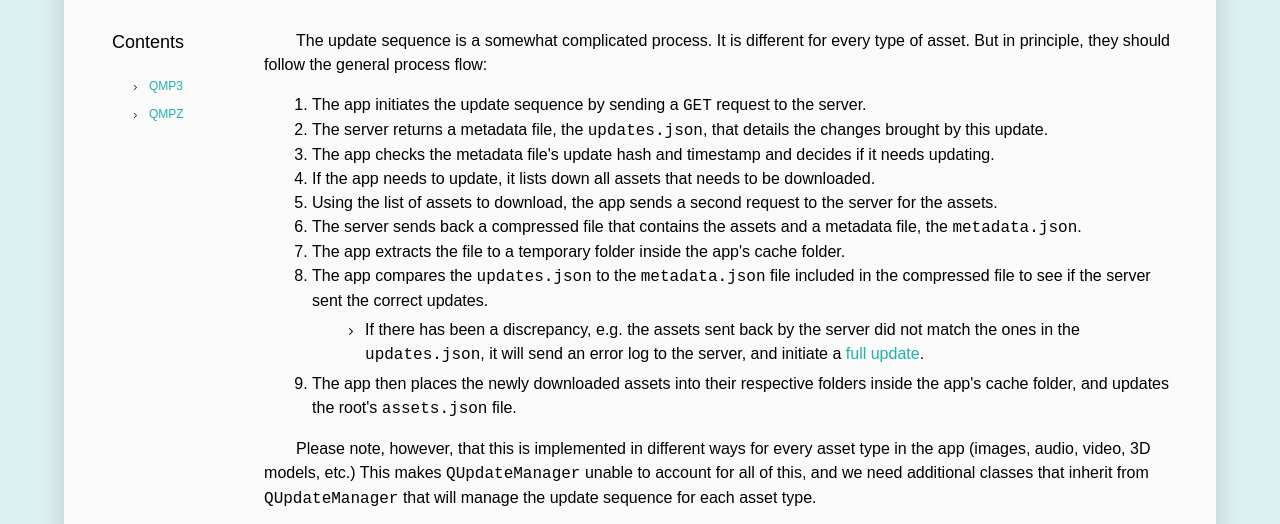
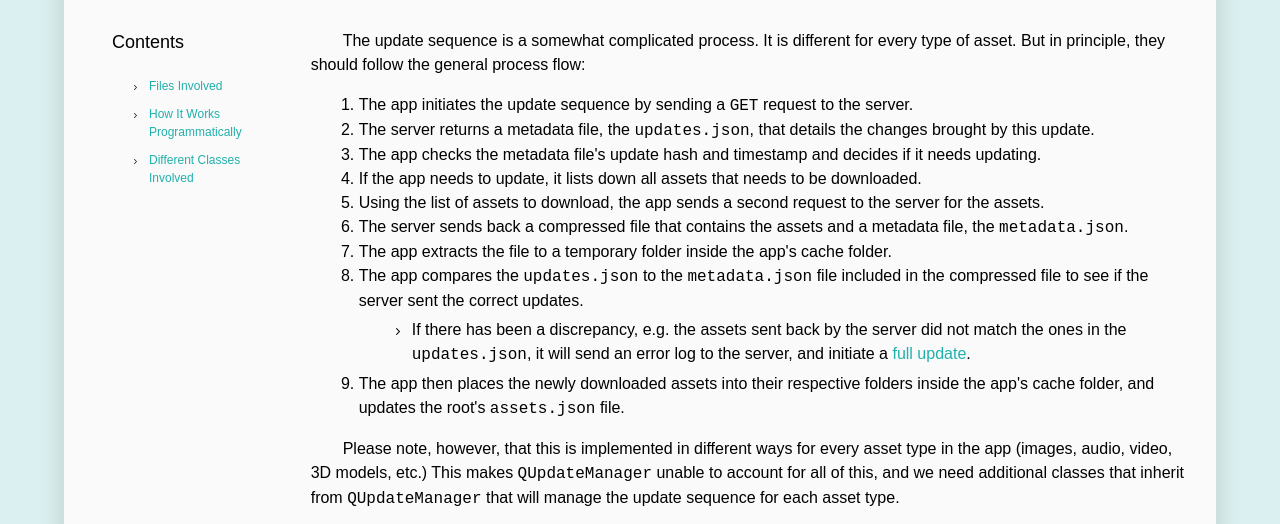
Before and after one commit to Quantarks/quantarks.github.io, a plain HTML site: page csharp/guides/update-sequence.html in a window 1280 px wide. Shown: the part 235-759 px from the top of the page. Drawn offline with Linux system fonts and the light colour scheme.

Commit message:
Updated anchors

```diff
--- a/csharp/guides/update-sequence.html
+++ b/csharp/guides/update-sequence.html
@@ -31,8 +31,9 @@
             <aside>
                 <h2>Contents</h2>
                 <ul>
-                    <li><a href="#qmp3">QMP3</a></li>
-                    <li><a href="#qmpz">QMPZ</a></li>
+                    <li><a href="#files-involved">Files Involved</a></li>
+                    <li><a href="#how-it-works-programmatically">How It Works Programmatically</a></li>
+                    <li><a href="#different-classes-involved">Different Classes Involved</a></li>
                 </ul>
             </aside>
             <article class="article-proper">
@@ -67,7 +68,7 @@
                         the update sequence for each asset type.</p>
                 </section>
                 <section>
-                    <h2>The Files Involved</h2>
+                    <h2 id="files-involved">The Files Involved</h2>
                     <p>In the mentioned update sequence above, we noticed that we handled three different files: <code>updates.json</code>,
                         <code>metadata.json</code>, and <code>assets.json</code>. It should be noted that these three JSON
                         files follow the same schema, only that they have different names to make it easier to write about
@@ -80,7 +81,7 @@
                     <p>The <code>assets.json</code> is the JSON file that records all assets that the app currently uses. It acts as an inventory file of all content within the app. When an update gets applied, this file gets updated as well.</p>
                 </section>
                 <section>
-                    <h2>How It Works Programmatically</h2>
+                    <h2 id="how-it-works-programmatically">How It Works Programmatically</h2>
                     <p>All update sequences are managed by classes that inherit from the <a href="../qupdatemanager.html">QUpdateManager</a> class. It is an abstract class that details the requirements that an update manager class should have. Generally, an asset update manager are required to have the following properties and methods:</p>
                     <ul>
                         <li>The <code>UpdateURI</code> property, which is a <code>URI</code> that indicates where the update manager should send requests for updates.</li>
@@ -99,7 +100,7 @@
                     </ol>
                 </section>
                 <section>
-                    <h2>Different Classes Involved</h2>
+                    <h2 id="different-classes-involved">Different Classes Involved</h2>
                     <p>As mentioned above, <code>QUpdateManager</code> is the superclass that manages all updates. However, since every asset type reside in different folders inside the cache, and their update URIs will be different from each other, it is necessary to have special classes for everyone of them.</p>
 
                     <p>The <a href="../qaudioupdatemanager.html"><code>QAudioUpdateManager</code></a> manages the update of audio content inside the app. It uses <a href="../qaudioupdate.html"><code>QAudioUpdate</code></a> objects to update audio and transcript assets.</p>
```
